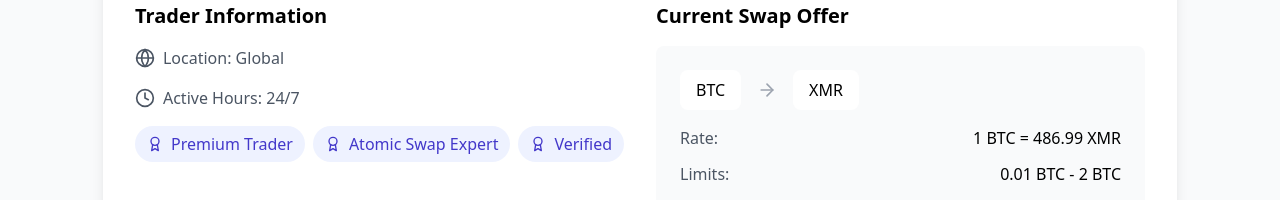
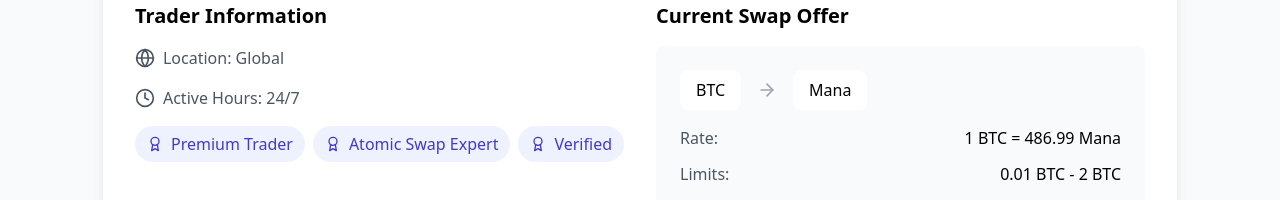
Before and after one commit to aimwizards/ugandacoin1, a React (Vite) app: page /swap-trader/CashohoSwap in a window 1280 px wide. Shown: the part 447-647 px from the top of the page. Built offline with nearby package versions, Linux system fonts and the light colour scheme.

Commit message:
Update mockSwapOffers.ts

```diff
--- a/src/data/mockSwapOffers.ts
+++ b/src/data/mockSwapOffers.ts
@@ -4,8 +4,8 @@
   {
     trader: "CashohoSwap",
     fromCrypto: "BTC",
-    toCrypto: "XMR",
-    rate: "1 BTC = 486.99 XMR",
+    toCrypto: "Mana",
+    rate: "1 BTC = 486.99 Mana",
     minAmount: "0.01 BTC",
     maxAmount: "2 BTC",
     completedTrades: 1234,
@@ -29,8 +29,8 @@
   {
     trader: "CryptoFreedom",
     fromCrypto: "ETH",
-    toCrypto: "XMR",
-    rate: "1 ETH = 19.02 XMR",
+    toCrypto: "Mana",
+    rate: "1 ETH = 19.02 Mana",
     minAmount: "0.1 ETH",
     maxAmount: "50 ETH",
     completedTrades: 856,
@@ -38,7 +38,7 @@
     paymentMethods: ["Atomic Swap", "MultiSig", "Cross-Chain Bridge"],
     lastSeen: "5 mins ago",
     registrationDate: "Mar 3, 2020",
-    terms: `Specialized in ETH to XMR conversions using advanced swap protocols.
+    terms: `Specialized in ETH to Mana conversions using advanced swap protocols.
 
 Service Features:
 - Cross-chain atomic swaps
@@ -53,11 +53,11 @@
   },
   {
     trader: "PrivacyPro",
-    fromCrypto: "XMR",
+    fromCrypto: "Mana",
     toCrypto: "USDT",
-    rate: "1 XMR = 206.05 USDT",
-    minAmount: "0.1 XMR",
-    maxAmount: "100 XMR",
+    rate: "1 Mana = 206.05 USDT",
+    minAmount: "0.1 Mana",
+    maxAmount: "100 Mana",
     completedTrades: 2156,
     rating: 4.98,
     paymentMethods: ["Atomic Swap", "Escrow", "Private Bridge"],
@@ -77,8 +77,8 @@
   {
     trader: "ChainBridge",
     fromCrypto: "BNB",
-    toCrypto: "XMR",
-    rate: "1 BNB = 3.49 XMR",
+    toCrypto: "Mana",
+    rate: "1 BNB = 3.49 Mana",
     minAmount: "1 BNB",
     maxAmount: "500 BNB",
     completedTrades: 945,
@@ -100,8 +100,8 @@
   {
     trader: "jmcabc2008",
     fromCrypto: "USDC",
-    toCrypto: "XMR",
-    rate: "1 USDC = 0.0057 XMR",
+    toCrypto: "Mana",
+    rate: "1 USDC = 0.0057 Mana",
     minAmount: "100 USDC",
     maxAmount: "50000 USDC",
     completedTrades: 1589,
@@ -122,11 +122,11 @@
   },
   {
     trader: "Markantonio",
-    fromCrypto: "XMR",
+    fromCrypto: "Mana",
     toCrypto: "BTC",
-    rate: "1 XMR = 0.0021 BTC",
-    minAmount: "1 XMR",
-    maxAmount: "1000 XMR",
+    rate: "1 Mana = 0.0021 BTC",
+    minAmount: "1 Mana",
+    maxAmount: "1000 Mana",
     completedTrades: 3267,
     rating: 4.99,
     paymentMethods: ["Atomic Swap", "MultiSig", "Lightning Network"],
```
